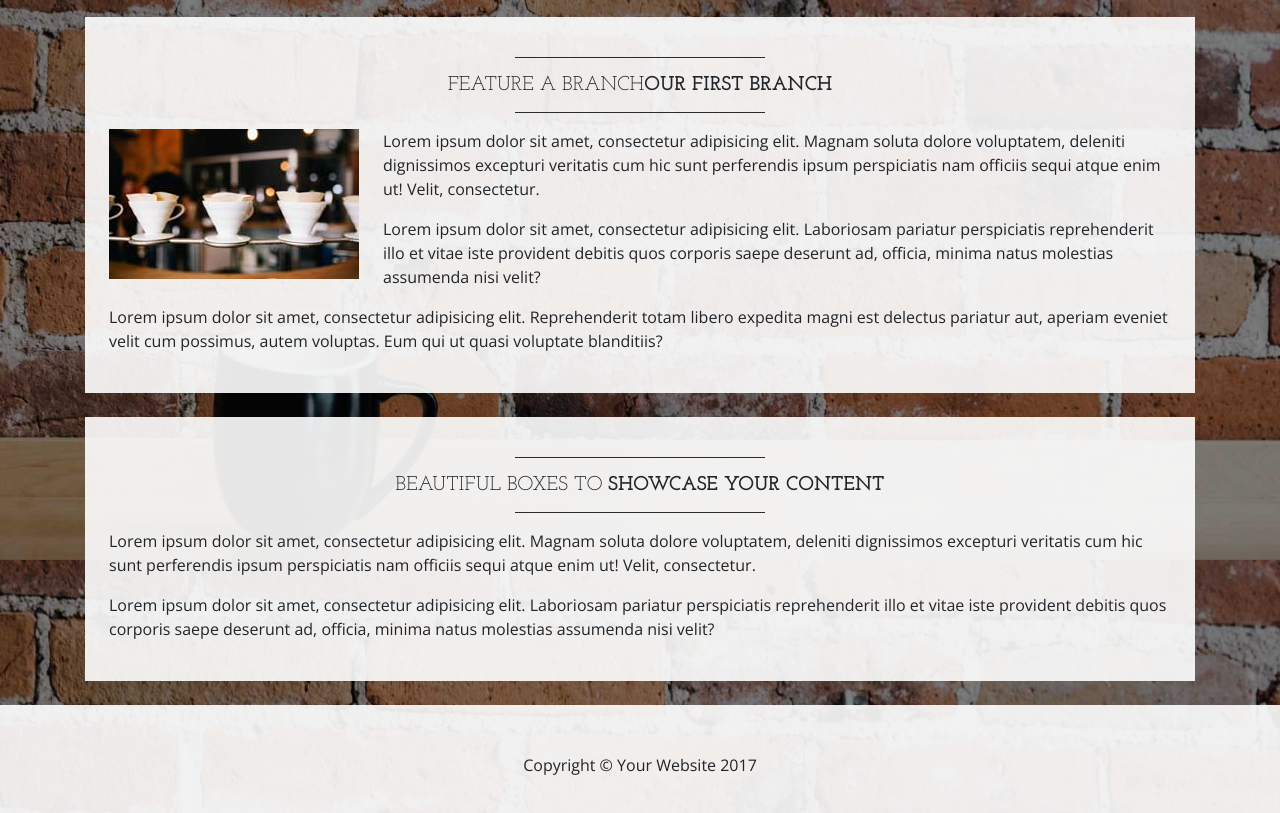
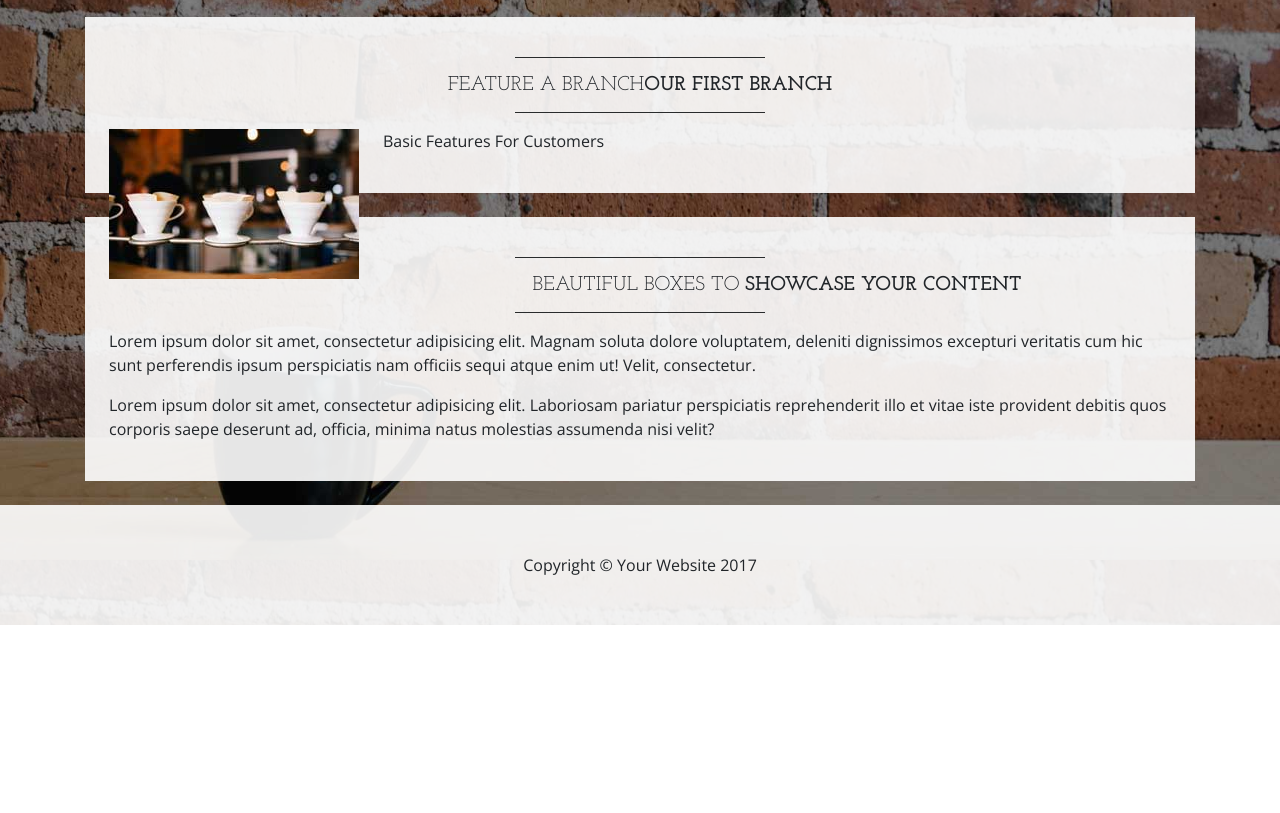
Before and after one commit to az9000/Learnable-Git-Course, a website: page index.html in a window 1280 px wide. Shown: the part 1040-1853 px from the top of the page. After the commit the page ends 1665 px from the top, so only its background shows below. Drawn offline with nearby package versions, Linux system fonts and the light colour scheme.

Commit message:
Editedt paragraph

```diff
--- a/index.html
+++ b/index.html
@@ -113,9 +113,7 @@
         </h2>
         <hr class="divider">
         <img class="img-fluid float-left mr-4 d-none d-lg-block" src="img/intro-pic.jpg" alt="">
-        <p>Lorem ipsum dolor sit amet, consectetur adipisicing elit. Magnam soluta dolore voluptatem, deleniti dignissimos excepturi veritatis cum hic sunt perferendis ipsum perspiciatis nam officiis sequi atque enim ut! Velit, consectetur.</p>
-        <p>Lorem ipsum dolor sit amet, consectetur adipisicing elit. Laboriosam pariatur perspiciatis reprehenderit illo et vitae iste provident debitis quos corporis saepe deserunt ad, officia, minima natus molestias assumenda nisi velit?</p>
-        <p>Lorem ipsum dolor sit amet, consectetur adipisicing elit. Reprehenderit totam libero expedita magni est delectus pariatur aut, aperiam eveniet velit cum possimus, autem voluptas. Eum qui ut quasi voluptate blanditiis?</p>
+        <p> Basic Features For Customers </p>
       </div>
 
       <div class="bg-faded p-4 my-4">
```
